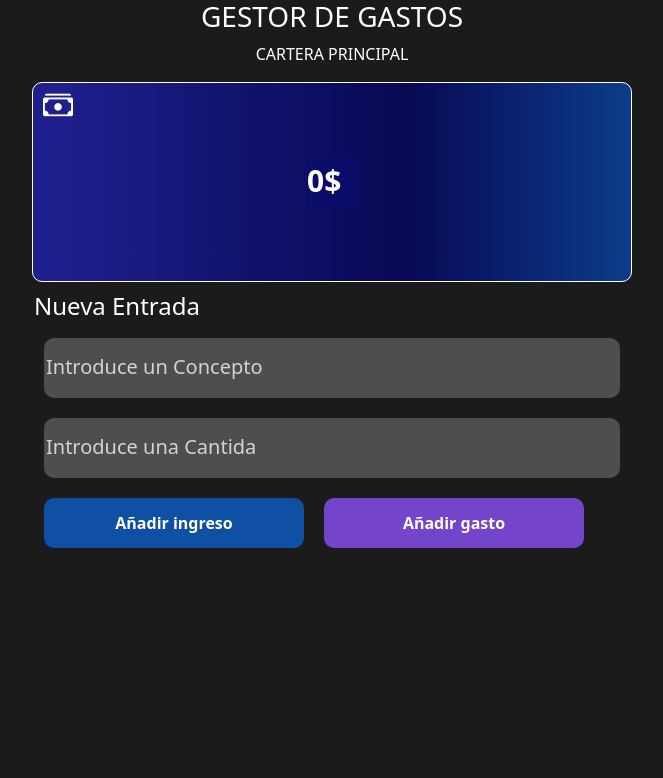
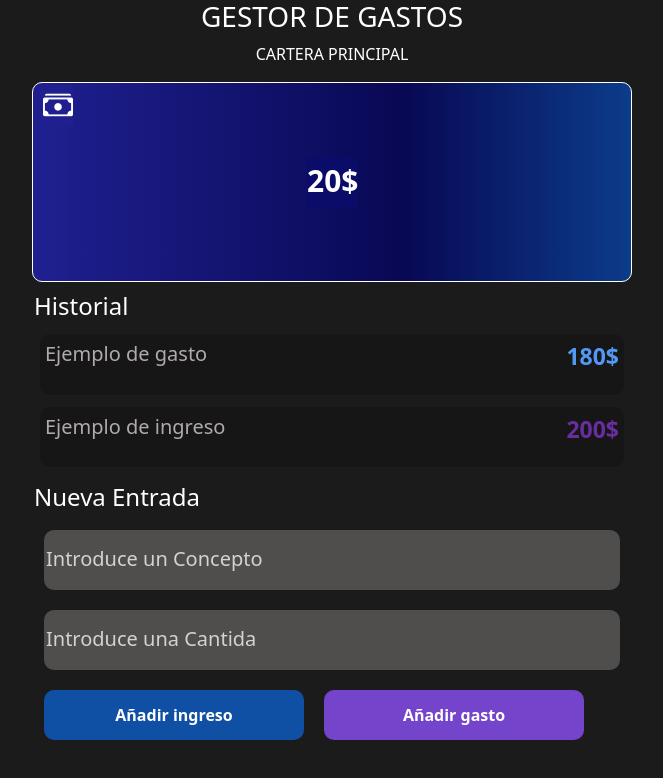
Before and after one commit to joseismaelvargas/controlGastosTS, a React (Vite) app: page / in a window 1280 px wide. Shown: the top 778 px of the page, without its empty margins (308-971 px from the left). Built offline with nearby package versions, Linux system fonts and the light colour scheme.

Commit message:
Se instalo logica

```diff
--- a/src/components/Cartera.tsx
+++ b/src/components/Cartera.tsx
@@ -1,11 +1,52 @@
+import { Account,Entry,CategoryEnum } from "../helpers/Account"
+import React,{useState,useEffect} from "react"
+import "../components/style/gestor.css"
 
-import "../components/style/gestor.css"
+
 export const Cartera = () => {
+    const [cash,setCash]=useState<Account|null>(null)
+  useEffect(()=>{
+    let account:Account;
+   const InitialAccount=getAccountFronStorage();
+
+   if(InitialAccount){
+     account=new Account(InitialAccount as Account)
+
+   }else{
+    account=createInitialAccount();
+    setAccountToStorage(account)
+
+   }
+   setCash(account)
+},[])
+   console.log(cash)
+    function createInitialAccount():Account{
+         const septupaccount=new Account()
+
+         const exampleejemplo=new Entry('Ejemplo de gasto',180,CategoryEnum.expense)
+         const Incomejemplo=new Entry('Ejemplo de ingreso',200,CategoryEnum.income)
+         septupaccount.addEntry(exampleejemplo)
+         septupaccount.addEntry(Incomejemplo)
+           return septupaccount
+        }
+
+        function getAccountFronStorage():Account|boolean{
+
+            const accountFromStorage=localStorage.getItem('account')
+            return accountFromStorage?JSON.parse(accountFromStorage):false;
+        }
+        function setAccountToStorage(account:Account):void{
+            localStorage.setItem('account',JSON.stringify(account))
+        }
+
+
     return (
         <div className="cash">
                <i className="bi bi-cash-stack text-white"></i>
                <div className="money">
-                <p className="money">0$</p>
+                {
+                    cash?<p className="money">{cash.balance}$</p>:<p>....cargando </p>
+                }
                </div>
         </div>
     )
--- a/src/components/Gestor.tsx
+++ b/src/components/Gestor.tsx
@@ -1,12 +1,14 @@
 import "../components/style/gestor.css"
 import { Cartera } from "./Cartera"
 import { NuevaEntrada } from "./NuevaEntrada"
+import Historial from "./Historial"
 export const Gestor = () => {
     return (
        <main >
          <h3 className="text-center text-white">GESTOR DE GASTOS</h3>
          <p className="text-center text-white">CARTERA PRINCIPAL</p>
          <Cartera></Cartera>
+         <Historial></Historial>
          <NuevaEntrada></NuevaEntrada>
        </main>
     )
--- /dev/null
+++ b/src/components/Historial.tsx
@@ -0,0 +1,40 @@
+import { Account,Entry,CategoryEnum} from "../helpers/Account"
+import React,{useState,useEffect} from "react"
+import "./style/gestor.css"
+const Historial = () => {
+
+  const [gasto,setGasto]=useState<Entry[]>([]);
+   console.log(gasto)
+useEffect(()=>{
+ let storageaccount=localStorage.getItem('account')
+ if(storageaccount){
+   const pasedaccount=JSON.parse(storageaccount)
+   const accounte= new Account(pasedaccount); // si necesitas convertirlo en una instancia real
+      setGasto(accounte.entries || []);
+ }
+
+
+},[])
+let filtergasto=gasto.filter((item)=>item.category===CategoryEnum.expense)
+let filteringreso=gasto.filter((item)=>item.category===CategoryEnum.income)
+
+  return (
+      <div className="container">
+            <h4>Historial</h4>
+            {
+              filtergasto.map((entry,index)=>(
+                <div key={index} className="h-gasto"><p className="p-g">{entry.concept}</p> <p className="money-g">{entry.amount}$</p></div>
+              ))
+            }
+               {
+             filteringreso.map((entry,index)=>(
+               <div className="h-gasto" key={index}><p className="p-g">{entry.concept}</p> <p className="money-i">{entry.amount}$</p></div>
+              ))
+            }
+
+
+        </div>
+  )
+}
+
+export default Historial
--- a/src/components/style/gestor.css
+++ b/src/components/style/gestor.css
@@ -68,3 +68,27 @@ background: linear-gradient(90deg, rgba(31, 31, 143, 1) 2%, rgba(8, 8, 84, 1) 62
     height: 50px;
     border-radius: 10px;
 }
+/* historial */
+.h-gasto{
+    background-color: rgb(22, 22, 22);
+    padding: 5px;
+    display: flex;
+    justify-content: space-between;
+    border-radius: 10px;
+    margin: 6px;
+}
+.money-g{
+ background-color: rgb(22, 22, 22);
+ font-size: 23px;
+ color: #5299f5;font-weight: bold;
+}
+.p-g{
+    background-color: rgb(22, 22, 22);
+    font-size: 20px;
+    color: rgb(177, 170, 170);
+}
+.money-i{
+     background-color: rgb(22, 22, 22);
+ font-size: 23px;
+ color: #682ea1;font-weight: bold;
+}
```
